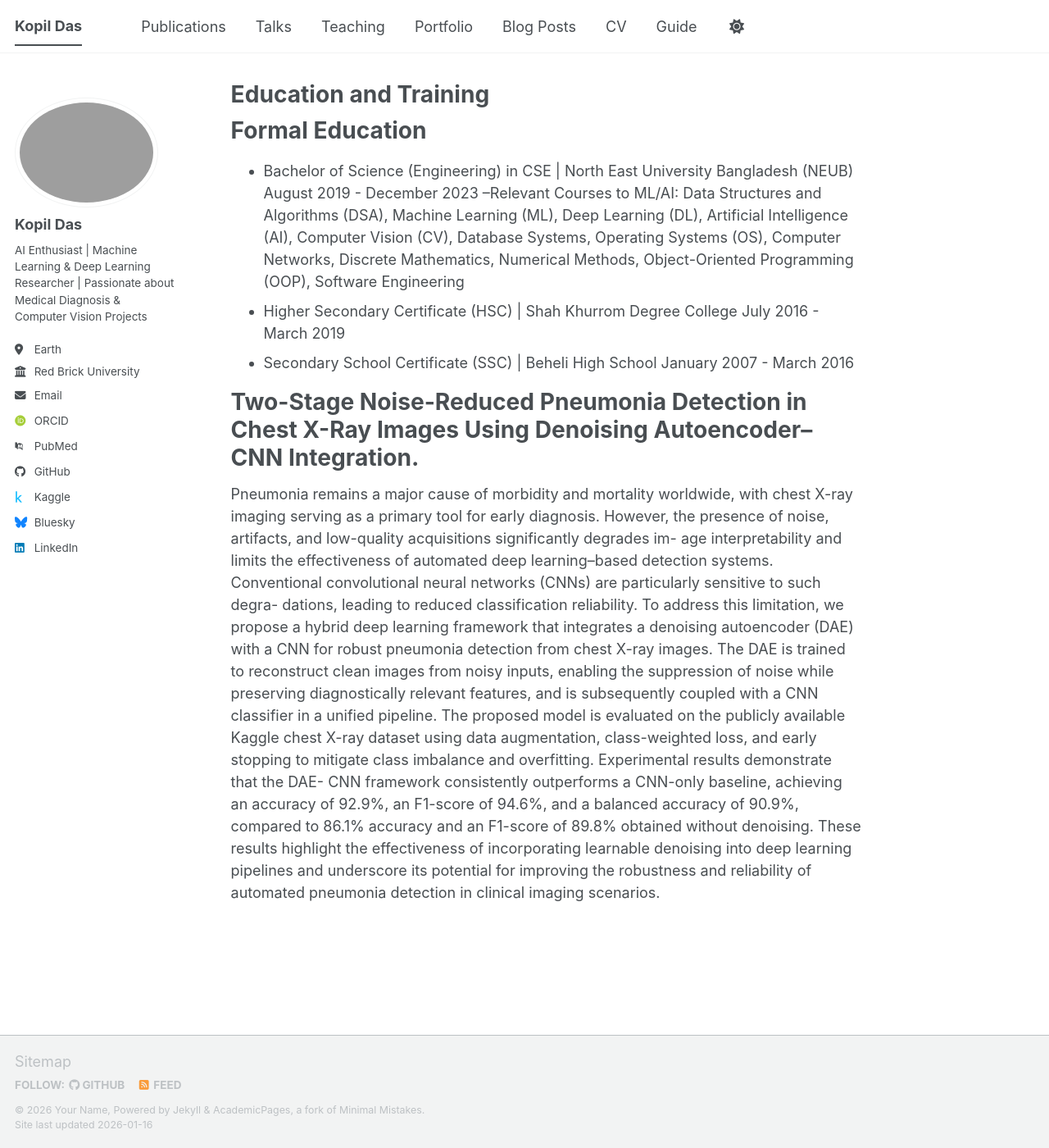
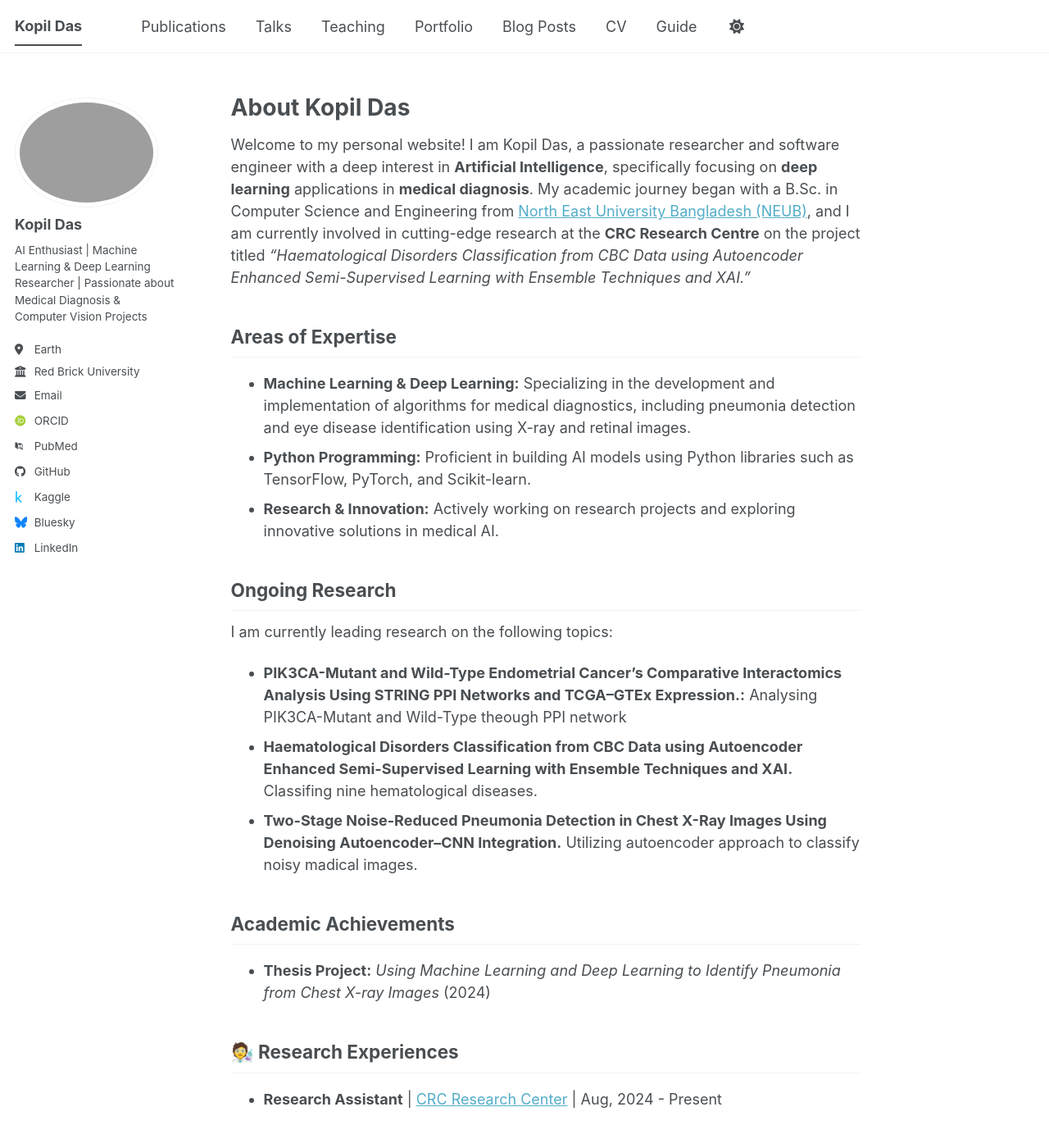
Before and after one commit to kopildas/kopildas.github.io, a Jekyll site: the page built from _pages/about.md, in a window 1280 px wide and 1400 px high. Shown: the whole window at 82% size. Built offline with Jekyll 4.4.1, drawn with Linux system fonts in a browser that asks for light colours; some web fonts are replaced; a script bundle is joined from its source files by our own code; library files that are not in the unit come from our copies; some of the changed text lies outside the part shown.

Commit message:
fix: data update

```diff
--- a/_pages/about.md
+++ b/_pages/about.md
@@ -1,52 +1,58 @@
 ---
 permalink: /
-title: "Education and Training"
+title: ""
 author_profile: true
 redirect_from:
-  - /about/
   - /about.html
+  - /home.html
+  - /home
+  - /profile
+
+description: "Welcome to the personal website of <b> Kopil Das<b>, an AI researcher and software engineer specializing in deep learning applications in medical diagnosis."
+keywords: "Kopil Das, AI Researcher, kopildascs, kopildas, kopildas.cs, Medical Diagnosis, NEUB, CRC Research Centre"
 ---
 
-Formal Education
-======
-- Bachelor of Science (Engineering) in CSE | North East University Bangladesh (NEUB)
-August 2019 - December 2023
- --Relevant Courses to ML/AI: Data Structures and Algorithms (DSA),   Machine Learning (ML), Deep Learning (DL), Artificial Intelligence (AI), Computer Vision (CV), Database Systems, Operating Systems (OS), Computer Networks, Discrete Mathematics, Numerical Methods, Object-Oriented Programming (OOP), Software Engineering
-- Higher Secondary Certificate (HSC) | Shah Khurrom Degree College
-July 2016 - March 2019
-- Secondary School Certificate (SSC) | Beheli High School
-January 2007 - March 2016
+# About Kopil Das
 
-<!-- For those users that need more advanced functionality, the template also supports the following popular tools:
-- [MathJax](https://www.mathjax.org/) for mathematical equations
-- [Mermaid](https://mermaid.js.org/) for diagraming
-- [Plotly](https://plotly.com/javascript/) for plotting -->
+Welcome to my personal website! I am Kopil Das, a passionate researcher and software engineer with a deep interest in **Artificial Intelligence**, specifically focusing on **deep learning** applications in **medical diagnosis**. My academic journey began with a B.Sc. in Computer Science and Engineering from [North East University Bangladesh (NEUB)](https://www.neub.edu.bd/), and I am currently involved in cutting-edge research at the **CRC Research Centre** on the project titled *"Haematological Disorders Classification from CBC Data using Autoencoder Enhanced Semi-Supervised Learning with Ensemble Techniques and XAI."*
 
-Two-Stage Noise-Reduced Pneumonia Detection in Chest X-Ray Images Using Denoising Autoencoder–CNN Integration.
-======
-Pneumonia remains a major cause of morbidity and
-mortality worldwide, with chest X-ray imaging serving as a
-primary tool for early diagnosis. However, the presence of noise,
-artifacts, and low-quality acquisitions significantly degrades im-
-age interpretability and limits the effectiveness of automated deep
-learning–based detection systems. Conventional convolutional
-neural networks (CNNs) are particularly sensitive to such degra-
-dations, leading to reduced classification reliability. To address
-this limitation, we propose a hybrid deep learning framework
-that integrates a denoising autoencoder (DAE) with a CNN for
-robust pneumonia detection from chest X-ray images. The DAE
-is trained to reconstruct clean images from noisy inputs, enabling
-the suppression of noise while preserving diagnostically relevant
-features, and is subsequently coupled with a CNN classifier in a
-unified pipeline. The proposed model is evaluated on the publicly
-available Kaggle chest X-ray dataset using data augmentation,
-class-weighted loss, and early stopping to mitigate class imbalance
-and overfitting. Experimental results demonstrate that the DAE-
-CNN framework consistently outperforms a CNN-only baseline,
-achieving an accuracy of 92.9%, an F1-score of 94.6%, and a
-balanced accuracy of 90.9%, compared to 86.1% accuracy and
-an F1-score of 89.8% obtained without denoising. These results
-highlight the effectiveness of incorporating learnable denoising
-into deep learning pipelines and underscore its potential for
-improving the robustness and reliability of automated pneumonia
-detection in clinical imaging scenarios.
+## Areas of Expertise
+- **Machine Learning & Deep Learning:** Specializing in the development and implementation of algorithms for medical diagnostics, including pneumonia detection and eye disease identification using X-ray and retinal images.
+- **Python Programming:** Proficient in building AI models using Python libraries such as TensorFlow, PyTorch, and Scikit-learn.
+- **Research & Innovation:** Actively working on research projects and exploring innovative solutions in medical AI.
+
+## Ongoing Research
+I am currently leading research on the following topics:
+- **PIK3CA-Mutant and Wild-Type Endometrial Cancer’s Comparative Interactomics Analysis Using STRING PPI Networks and TCGA–GTEx Expression.:** Analysing PIK3CA-Mutant and Wild-Type theough PPI network
+- **Haematological Disorders Classification from CBC Data using Autoencoder Enhanced Semi-Supervised Learning with Ensemble Techniques and XAI.** Classifing nine hematological diseases.
+- **Two-Stage Noise-Reduced Pneumonia Detection in Chest X-Ray Images Using Denoising Autoencoder–CNN Integration.** Utilizing autoencoder approach to classify noisy madical images.
+
+
+## Academic Achievements
+- **Thesis Project:** *Using Machine Learning and Deep Learning to Identify Pneumonia from Chest X-ray Images* (2024)
+
+## 🧑‍🔬 Research Experiences
+- **Research Assistant** \| [CRC Research Center](https://bd.linkedin.com/company/consortium2021) \| Aug, 2024 - Present
+
+
+## 👩‍💻 Technical Skills
+- Programming Languages: Python, C, C++, Java, JavaScript, TypeScript, R (basic)
+- DS & ML Tools (Python): NumPy, Pandas, Matplotlib, Seaborn, Scikit-learn, Keras, TensorFlow, Pycaret, PyTorch
+- ML Techniques: Normal ML Methods, Deep Learning, NLP, Computer Vision, Graph Neural Networks, Explainable AI, Robust Modeling, etc.
+- DS Techniques: EDA, Hypothesis Testing, Sampling, Statistical Testing, Correlation Analysis and Inference
+- Data Analysis: MS Excel, SAS, Tableau, Power BI
+- IT Automation: Automation in MS Word, PowerPoint, Excel, Google Sheets, Adobe Photoshop, Illustrator, Python-based Photo Manipulations
+- Computer Vision: Image processing, object detection, augmention
+- Deep Learning: Image classification, and natural language processing
+- Documentation and Illustration: LaTeX, MS Office
+
+
+## Get in Touch
+I am always eager to collaborate on research projects, exchange ideas, and learn from others. Feel free to reach out to me through the following channels:
+- **Email:** [mutalib.cs[at]gmail.com](mailto:kopildas.cs@gmail.com)
+- **LinkedIn:** [Kopil Das](https://www.linkedin.com/in/kopildas)
+- **GitHub:** [Kopil Das](https://github.com/kopildas)
+
+---
+
+> **"Bringing innovative AI solutions to life through research and collaboration."**
```
